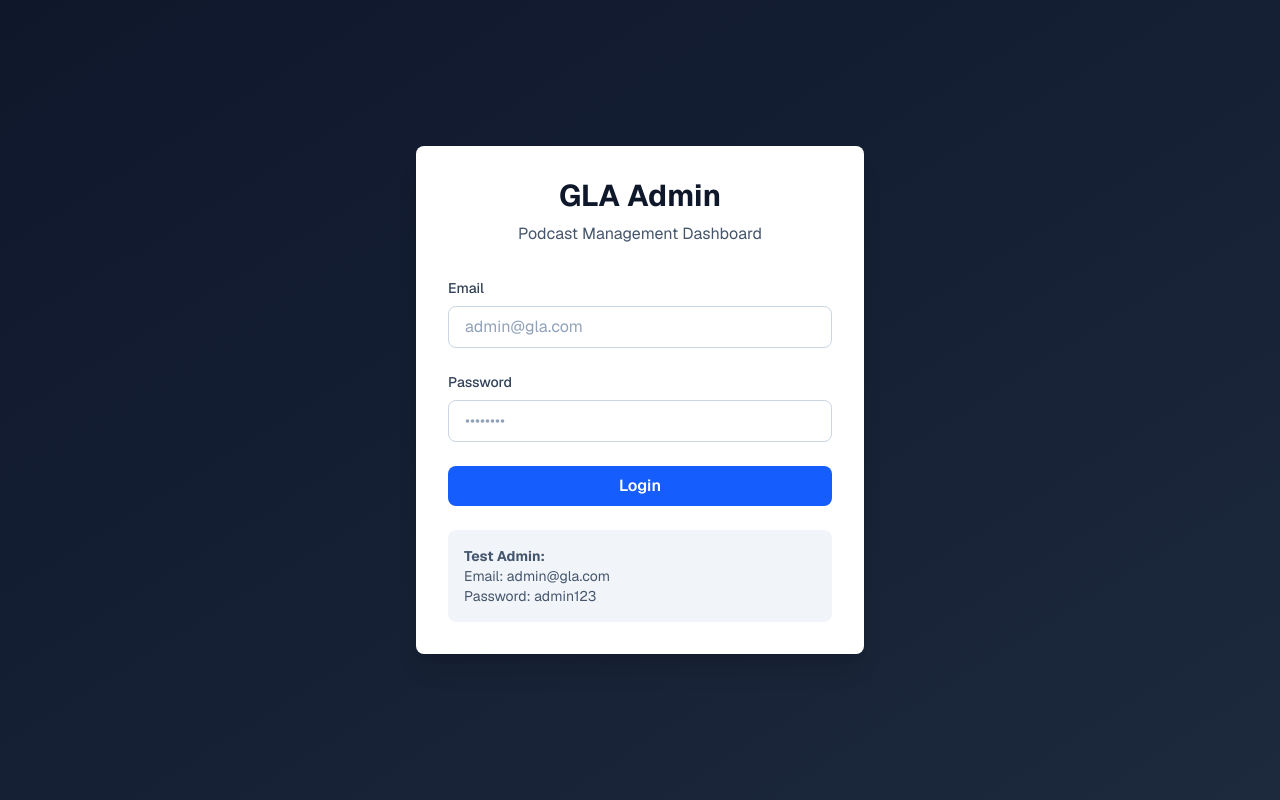
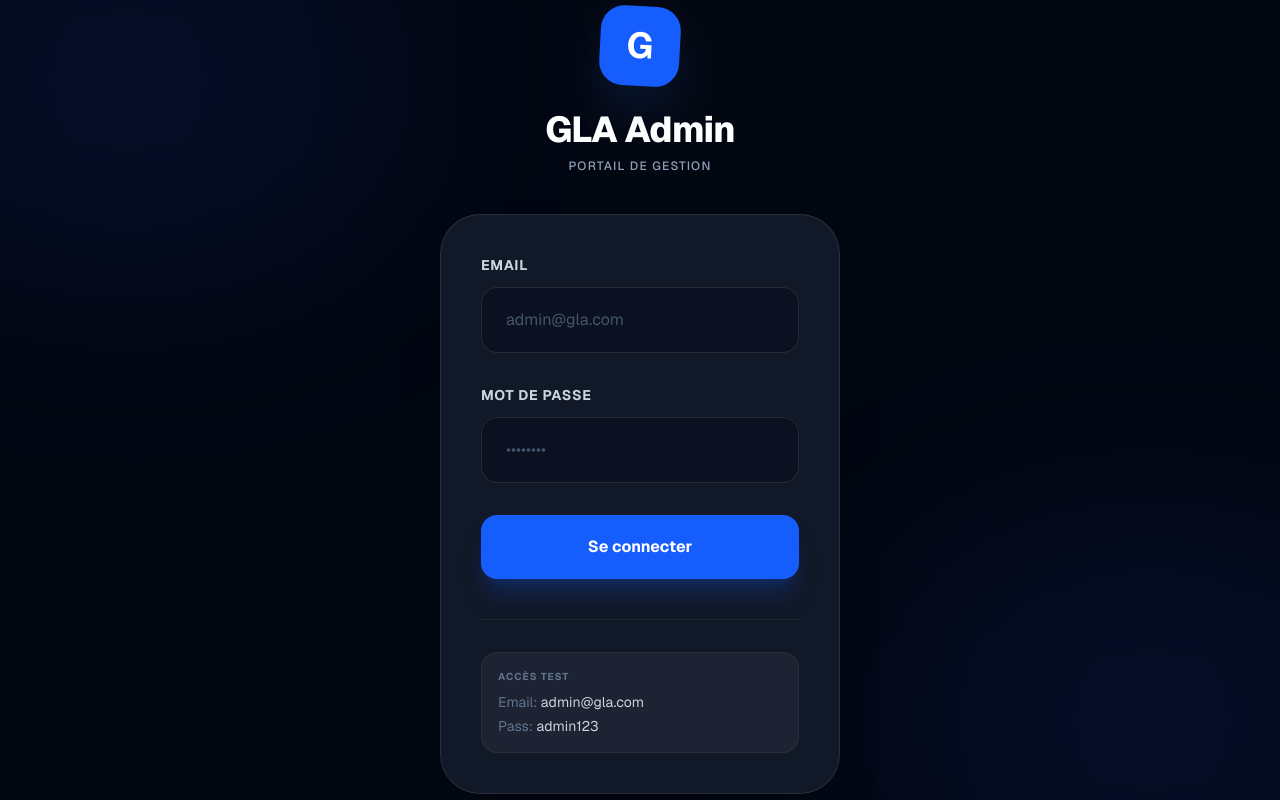
Before and after one commit to RoyalNewScoolCode/gla_admin, a Next.js app: page /login in a window 1280 px wide. Built offline with nearby package versions, Linux system fonts and the light colour scheme; no server answers.

Commit message:
Fix UI visibility issues: Redesign VerseManager and Login with dark theme

```diff
--- a/src/app/login/page.tsx
+++ b/src/app/login/page.tsx
@@ -38,64 +38,87 @@ export default function LoginPage() {
   };
 
   return (
-    <div className="min-h-screen flex items-center justify-center bg-gradient-to-br from-slate-900 to-slate-800">
-      <div className="w-full max-w-md">
-        <div className="bg-white rounded-lg shadow-xl p-8">
-          <h1 className="text-3xl font-bold text-center text-slate-900 mb-2">
+    <div className="min-h-screen flex items-center justify-center bg-[#030712] relative overflow-hidden">
+      {/* Decorative background elements */}
+      <div className="absolute top-[-10%] left-[-10%] w-[40%] h-[40%] bg-blue-600/10 rounded-full blur-[120px]"></div>
+      <div className="absolute bottom-[-10%] right-[-10%] w-[40%] h-[40%] bg-blue-600/10 rounded-full blur-[120px]"></div>
+
+      <div className="w-full max-w-md px-6 relative z-10">
+        <div className="text-center mb-10">
+          <div className="w-20 h-20 bg-blue-600 rounded-3xl flex items-center justify-center shadow-2xl shadow-blue-500/20 mx-auto mb-6 transform rotate-3 hover:rotate-0 transition-transform duration-500">
+            <span className="text-white font-bold text-4xl">G</span>
+          </div>
+          <h1 className="text-4xl font-extrabold text-white tracking-tight mb-2">
             GLA Admin
           </h1>
-          <p className="text-center text-slate-600 mb-8">
-            Podcast Management Dashboard
+          <p className="text-slate-400 font-medium uppercase tracking-widest text-xs">
+            Portail de Gestion
           </p>
+        </div>
 
-          <form onSubmit={handleSubmit} className="space-y-6">
+        <div className="bg-[#111827] rounded-[2.5rem] border border-white/10 shadow-2xl p-10 backdrop-blur-sm">
+          <form onSubmit={handleSubmit} className="space-y-8">
             <div>
-              <label className="block text-sm font-medium text-slate-700 mb-2">
+              <label className="block text-sm font-bold text-slate-300 mb-3 uppercase tracking-wider">
                 Email
               </label>
+              <div className="relative">
                 <input
                   type="email"
                   value={email}
                   onChange={(e) => setEmail(e.target.value)}
                   required
-                className="w-full px-4 py-2 border border-slate-300 rounded-lg text-slate-900 placeholder:text-slate-400 bg-white focus:ring-2 focus:ring-blue-500 focus:border-transparent"
+                  className="w-full px-6 py-5 bg-[#0B1120] border border-white/10 rounded-2xl text-white placeholder:text-slate-600 focus:ring-2 focus:ring-blue-500 focus:border-transparent outline-none transition-all"
                   placeholder="admin@gla.com"
                 />
               </div>
+            </div>
 
             <div>
-              <label className="block text-sm font-medium text-slate-700 mb-2">
-                Password
+              <label className="block text-sm font-bold text-slate-300 mb-3 uppercase tracking-wider">
+                Mot de passe
               </label>
+              <div className="relative">
                 <input
                   type="password"
                   value={password}
                   onChange={(e) => setPassword(e.target.value)}
                   required
-                className="w-full px-4 py-2 border border-slate-300 rounded-lg text-slate-900 placeholder:text-slate-400 bg-white focus:ring-2 focus:ring-blue-500 focus:border-transparent"
+                  className="w-full px-6 py-5 bg-[#0B1120] border border-white/10 rounded-2xl text-white placeholder:text-slate-600 focus:ring-2 focus:ring-blue-500 focus:border-transparent outline-none transition-all"
                   placeholder="••••••••"
                 />
+              </div>
             </div>
 
             <button
               type="submit"
               disabled={loading}
-              className="w-full bg-blue-600 hover:bg-blue-700 disabled:bg-slate-400 text-white font-semibold py-2 px-4 rounded-lg transition"
+              className="w-full bg-blue-600 hover:bg-blue-500 disabled:bg-slate-700 disabled:cursor-not-allowed text-white font-bold py-5 rounded-2xl shadow-xl shadow-blue-600/20 transition-all duration-300 transform hover:-translate-y-1 active:scale-[0.98]"
             >
-              {loading ? 'Logging in...' : 'Login'}
+              {loading ? (
+                <span className="flex items-center justify-center gap-2">
+                  <svg className="animate-spin h-5 w-5 text-white" xmlns="http://www.w3.org/2000/svg" fill="none" viewBox="0 0 24 24">
+                    <circle className="opacity-25" cx="12" cy="12" r="10" stroke="currentColor" strokeWidth="4"></circle>
+                    <path className="opacity-75" fill="currentColor" d="M4 12a8 8 0 018-8V0C5.373 0 0 5.373 0 12h4zm2 5.291A7.962 7.962 0 014 12H0c0 3.042 1.135 5.824 3 7.938l3-2.647z"></path>
+                  </svg>
+                  Connexion...
+                </span>
+              ) : 'Se connecter'}
             </button>
           </form>
 
-          <div className="mt-6 p-4 bg-slate-100 rounded-lg">
-            <p className="text-sm text-slate-600">
-              <strong>Test Admin:</strong>
+          <div className="mt-10 pt-8 border-t border-white/5">
+            <div className="bg-white/5 rounded-2xl p-4 border border-white/5">
+              <p className="text-[10px] font-bold text-slate-500 uppercase tracking-widest mb-2">Accès Test</p>
+              <div className="space-y-1">
+                <p className="text-sm text-slate-300">
+                  <span className="text-slate-500">Email:</span> admin@gla.com
                 </p>
-            <p className="text-sm text-slate-600">
-              Email: admin@gla.com
+                <p className="text-sm text-slate-300">
+                  <span className="text-slate-500">Pass:</span> admin123
                 </p>
-            <p className="text-sm text-slate-600">
-              Password: admin123
-            </p>
+              </div>
+            </div>
           </div>
         </div>
       </div>
--- a/src/components/VerseManager.tsx
+++ b/src/components/VerseManager.tsx
@@ -58,97 +58,118 @@ export default function VerseManager() {
 
   return (
     <div className="space-y-6">
-      <div className="flex justify-between items-center">
-        <h2 className="text-2xl font-bold text-slate-800">Church Verses</h2>
+      <div className="flex justify-between items-center mb-8">
+        <div>
+          <h2 className="text-3xl font-bold text-white tracking-tight">Versets de l'Église</h2>
+          <p className="text-slate-400 mt-1">Gérez le verset du jour pour l'application mobile.</p>
+        </div>
         <button
           onClick={() => setIsAdding(!isAdding)}
-          className="bg-blue-600 text-white px-4 py-2 rounded-lg hover:bg-blue-700 transition"
+          className={`px-6 py-2.5 rounded-xl font-bold transition-all duration-300 ${
+            isAdding
+              ? 'bg-red-500/10 text-red-500 border border-red-500/20'
+              : 'bg-blue-600 text-white shadow-lg shadow-blue-500/20'
+          }`}
         >
-          {isAdding ? 'Cancel' : 'Add New Verse'}
+          {isAdding ? 'Annuler' : 'Ajouter un Verset'}
         </button>
       </div>
 
       {isAdding && (
-        <form onSubmit={handleSubmit} className="bg-white p-6 rounded-xl shadow-sm border border-slate-200 space-y-4">
+        <form onSubmit={handleSubmit} className="bg-[#111827] p-8 rounded-3xl border border-white/10 shadow-2xl space-y-6 animate-in fade-in slide-in-from-top-4 duration-300">
           <div>
-            <label className="block text-sm font-medium text-slate-700 mb-1">Verse Text</label>
+            <label className="block text-sm font-bold text-slate-300 mb-3 uppercase tracking-wider">Texte du Verset</label>
             <textarea
               required
               value={newVerse.text}
               onChange={(e) => setNewVerse({ ...newVerse, text: e.target.value })}
-              className="w-full px-4 py-2 rounded-lg border border-slate-300 focus:ring-2 focus:ring-blue-500 outline-none"
+              className="w-full px-5 py-4 bg-[#0B1120] border border-white/10 rounded-2xl text-white placeholder:text-slate-600 focus:ring-2 focus:ring-blue-500 focus:border-transparent outline-none transition-all resize-none"
               rows={3}
+              placeholder="Entrez le texte du verset..."
             />
           </div>
-          <div className="grid grid-cols-2 gap-4">
+          <div className="grid grid-cols-1 md:grid-cols-2 gap-6">
             <div>
-              <label className="block text-sm font-medium text-slate-700 mb-1">Reference (e.g. John 3:16)</label>
+              <label className="block text-sm font-bold text-slate-300 mb-3 uppercase tracking-wider">Référence (ex: Jean 3:16)</label>
               <input
                 type="text"
                 required
                 value={newVerse.reference}
                 onChange={(e) => setNewVerse({ ...newVerse, reference: e.target.value })}
-                className="w-full px-4 py-2 rounded-lg border border-slate-300 focus:ring-2 focus:ring-blue-500 outline-none"
+                className="w-full px-5 py-4 bg-[#0B1120] border border-white/10 rounded-2xl text-white placeholder:text-slate-600 focus:ring-2 focus:ring-blue-500 focus:border-transparent outline-none transition-all"
+                placeholder="Livre Chapitre:Verset"
               />
             </div>
             <div>
-              <label className="block text-sm font-medium text-slate-700 mb-1">Language</label>
+              <label className="block text-sm font-bold text-slate-300 mb-3 uppercase tracking-wider">Langue</label>
               <select
                 value={newVerse.language}
                 onChange={(e) => setNewVerse({ ...newVerse, language: e.target.value })}
-                className="w-full px-4 py-2 rounded-lg border border-slate-300 focus:ring-2 focus:ring-blue-500 outline-none"
+                className="w-full px-5 py-4 bg-[#0B1120] border border-white/10 rounded-2xl text-white appearance-none focus:ring-2 focus:ring-blue-500 focus:border-transparent outline-none transition-all cursor-pointer"
               >
-                <option value="en">English</option>
-                <option value="fr">French</option>
+                <option value="en">Anglais</option>
+                <option value="fr">Français</option>
+                <option value="sw">Swahili</option>
               </select>
             </div>
           </div>
-          <div className="flex items-center gap-2">
+          <div className="flex items-center gap-3 p-4 bg-white/5 rounded-2xl border border-white/10">
             <input
               type="checkbox"
               id="isFeatured"
               checked={newVerse.isFeatured}
               onChange={(e) => setNewVerse({ ...newVerse, isFeatured: e.target.checked })}
-              className="w-4 height-4 text-blue-600"
+              className="w-5 h-5 rounded-lg border-white/10 bg-[#0B1120] text-blue-600 focus:ring-offset-0 focus:ring-0 cursor-pointer"
             />
-            <label htmlFor="isFeatured" className="text-sm font-medium text-slate-700">Set as Featured (Verse of the Day)</label>
+            <label htmlFor="isFeatured" className="text-sm font-bold text-slate-300 cursor-pointer">Définir comme Verset du Jour</label>
           </div>
           <button
             type="submit"
-            className="w-full bg-blue-600 text-white py-2 rounded-lg font-bold hover:bg-blue-700 transition"
+            className="w-full bg-blue-600 hover:bg-blue-500 text-white font-bold py-4 rounded-2xl shadow-xl shadow-blue-600/20 transition-all duration-300 transform hover:-translate-y-1"
           >
-            Save Verse
+            Enregistrer le Verset
           </button>
         </form>
       )}
 
-      <div className="grid gap-4">
+      <div className="grid gap-6">
         {loading ? (
-          <p>Loading verses...</p>
+          <div className="flex flex-col items-center justify-center py-12 gap-4">
+            <div className="animate-spin rounded-full h-10 w-10 border-t-2 border-blue-600"></div>
+            <p className="text-slate-500 font-medium">Chargement des versets...</p>
+          </div>
         ) : verses.length === 0 ? (
-          <p className="text-slate-500 italic">No verses found.</p>
+          <div className="text-center py-20 bg-white/5 rounded-[2rem] border border-dashed border-white/10 shadow-inner">
+            <div className="text-5xl mb-4 opacity-20">📖</div>
+            <p className="text-slate-400 font-medium text-lg">Aucun verset trouvé.</p>
+            <p className="text-slate-600 text-sm mt-1">Commencez par ajouter la Parole de Dieu pour aujourd'hui.</p>
+          </div>
         ) : (
           verses.map((verse) => (
-            <div key={verse._id} className="bg-white p-4 rounded-xl shadow-sm border border-slate-200 flex justify-between items-start">
-              <div>
-                <div className="flex items-center gap-2 mb-1">
-                  <span className="text-xs font-bold uppercase px-2 py-0.5 bg-slate-100 rounded text-slate-600">
-                    {verse.language}
+            <div key={verse._id} className="group bg-[#111827] p-6 rounded-3xl border border-white/10 hover:border-blue-500/50 transition-all duration-300 flex justify-between items-start gap-4">
+              <div className="flex-1">
+                <div className="flex items-center gap-2 mb-3">
+                  <span className="text-[10px] font-bold uppercase px-3 py-1 bg-white/5 border border-white/10 rounded-full text-slate-400 tracking-widest">
+                    {verse.language === 'en' ? 'Anglais' : verse.language === 'fr' ? 'Français' : 'Swahili'}
                   </span>
                   {verse.isFeatured && (
-                    <span className="text-xs font-bold uppercase px-2 py-0.5 bg-amber-100 rounded text-amber-700">
-                      Featured
+                    <span className="text-[10px] font-bold uppercase px-3 py-1 bg-amber-500/10 border border-amber-500/20 rounded-full text-amber-500 tracking-widest flex items-center gap-1">
+                      <span className="w-1.5 h-1.5 bg-amber-500 rounded-full animate-pulse"></span>
+                      Verset du Jour
                     </span>
                   )}
                 </div>
-                <p className="text-slate-800 font-medium italic">"{verse.text}"</p>
-                <p className="text-slate-500 text-sm mt-1">— {verse.reference}</p>
+                <p className="text-white text-lg font-medium italic leading-relaxed">"{verse.text}"</p>
+                <p className="text-blue-400 font-bold mt-2 text-sm tracking-wide">— {verse.reference}</p>
               </div>
               <button
                 onClick={() => handleDelete(verse._id)}
-                className="text-red-500 hover:text-red-700 p-2"
+                className="p-3 text-slate-500 hover:text-red-500 hover:bg-red-500/10 rounded-2xl transition-all duration-300"
+                title="Supprimer le verset"
               >
-                Delete
+                <svg xmlns="http://www.w3.org/2000/svg" className="h-5 w-5" fill="none" viewBox="0 0 24 24" stroke="currentColor">
+                  <path strokeLinecap="round" strokeLinejoin="round" strokeWidth={2} d="M19 7l-.867 12.142A2 2 0 0116.138 21H7.862a2 2 0 01-1.995-1.858L5 7m5 4v6m4-6v6m1-10V4a1 1 0 00-1-1h-4a1 1 0 00-1 1v3M4 7h16" />
+                </svg>
               </button>
             </div>
           ))
```
Lines whose indentation alone changed are shown as unchanged.
